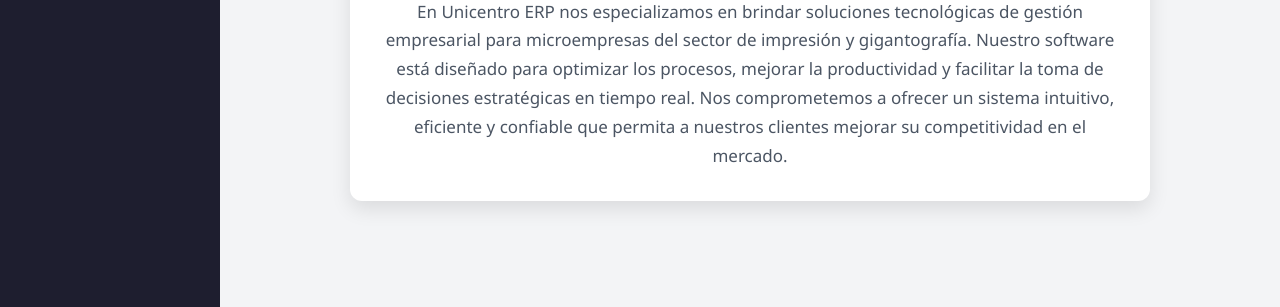
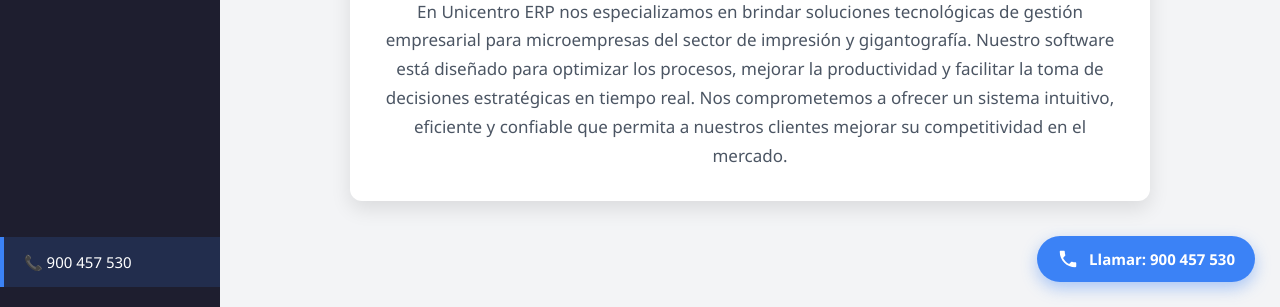
Before and after one commit to ELMATATRIJARDS/UNICENTRO_ERP, a plain HTML site: page index.html in a window 1280 px wide. Shown: the part 493-800 px from the top of the page. Drawn offline with Linux system fonts and the light colour scheme.

Commit message:
Update index.html

```diff
--- a/index.html
+++ b/index.html
@@ -7,6 +7,7 @@
     :root {
       --azul-oscuro: #1e1e2f;
       --azul: #3b82f6;
+      --azul-hover: #2563eb;
       --gris-fondo: #f3f4f6;
       --blanco: #ffffff;
       --gris-borde: #e5e7eb;
@@ -52,6 +53,18 @@
 
     .sidebar a:hover {
       background-color: #2c2c44;
+    }
+
+    .sidebar a.phone-sidebar {
+      margin-top: auto;
+      margin-bottom: 20px;
+      background-color: rgba(59, 130, 246, 0.15);
+      border-left: 4px solid var(--azul);
+      font-size: 15px;
+    }
+
+    .sidebar a.phone-sidebar:hover {
+      background-color: rgba(59, 130, 246, 0.28);
     }
 
     /* Main content */
@@ -130,6 +143,37 @@
       font-size: 17px;
     }
 
+    /* Botón flotante de llamada */
+    .phone-float {
+      position: fixed;
+      bottom: 25px;
+      right: 25px;
+      background-color: var(--azul);
+      color: var(--blanco);
+      padding: 12px 20px;
+      border-radius: 50px;
+      text-decoration: none;
+      font-weight: 600;
+      font-size: 15px;
+      display: flex;
+      align-items: center;
+      gap: 10px;
+      box-shadow: 0 6px 16px rgba(59, 130, 246, 0.4);
+      transition: transform 0.25s ease, background-color 0.25s ease;
+      z-index: 1000;
+    }
+
+    .phone-float:hover {
+      background-color: var(--azul-hover);
+      transform: translateY(-3px);
+    }
+
+    .phone-float svg {
+      width: 22px;
+      height: 22px;
+      fill: currentColor;
+    }
+
     /* Responsividad */
     @media (max-width: 768px) {
       .sidebar {
@@ -146,6 +190,13 @@
       .quienes-somos {
         padding: 20px;
       }
+      .phone-float span {
+        display: none;
+      }
+      .phone-float {
+        padding: 14px;
+        border-radius: 50%;
+      }
     }
   </style>
 </head>
@@ -156,6 +207,9 @@
     <a href="./inventario.html">Inventarios</a>
     <a href="./cliente.html">Cliente</a>
     <a href="./control.html">Ctl.Personal</a>
+    <a href="tel:51900457530" class="phone-sidebar">
+      📞 900 457 530
+    </a>
   </div>
 
   <div class="main">
@@ -168,5 +222,15 @@
       </p>
     </div>
   </div>
+
+  <!-- Botón flotante de llamada directa -->
+  <a href="tel:51900457530"
+     class="phone-float"
+     title="Llámanos al 900 457 530">
+    <svg viewBox="0 0 24 24" aria-hidden="true">
+      <path d="M6.62 10.79c1.44 2.83 3.76 5.14 6.59 6.59l2.2-2.2c.27-.27.67-.36 1.02-.24 1.12.37 2.33.57 3.57.57.55 0 1 .45 1 1V20c0 .55-.45 1-1 1-9.39 0-17-7.61-17-17 0-.55.45-1 1-1h3.5c.55 0 1 .45 1 1 0 1.25.2 2.45.57 3.57.11.35.03.74-.25 1.02l-2.2 2.2z"/>
+    </svg>
+    <span>Llamar: 900 457 530</span>
+  </a>
 </body>
 </html>
```
